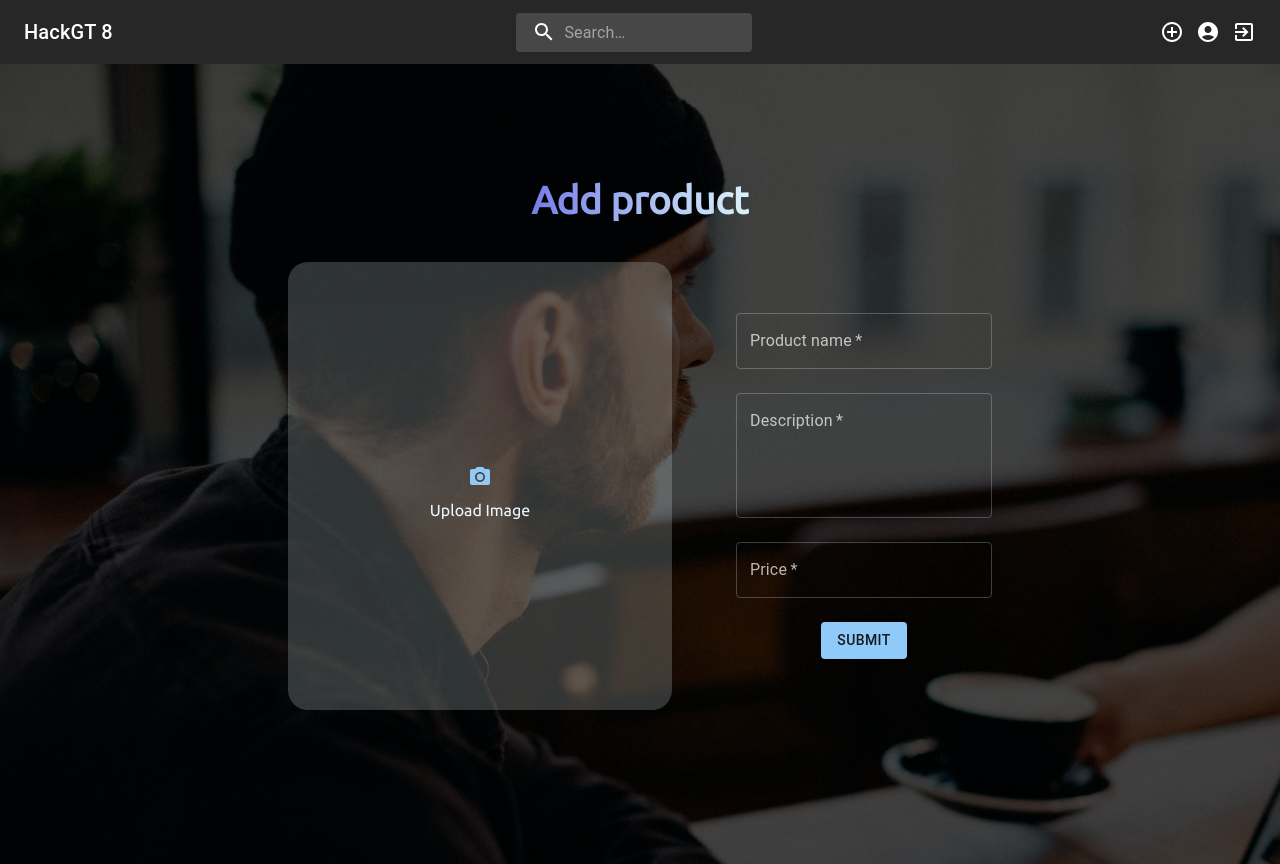
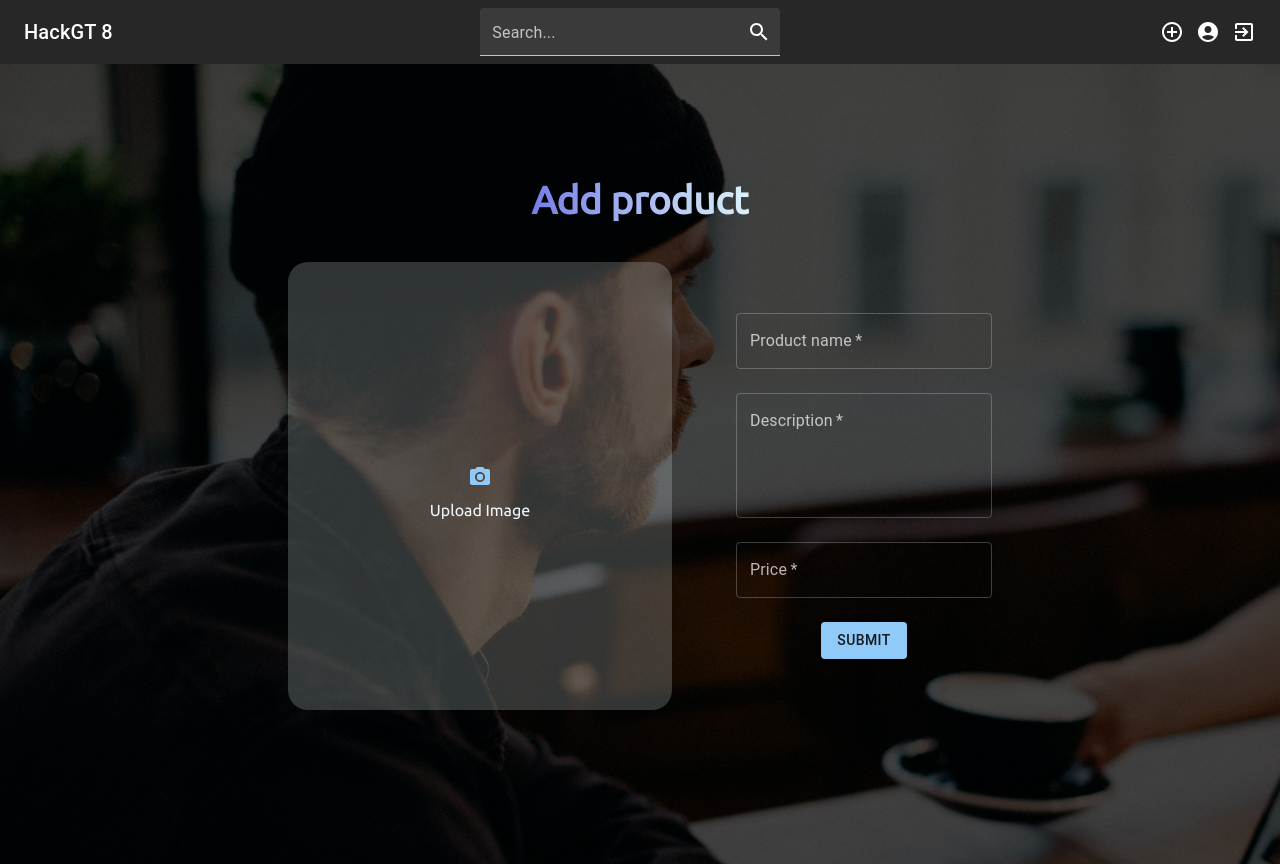
Before and after one commit to computer-geek64/smallfund, a React (Create React App) app in the folder frontend/: page / in a window 1280 px wide. Built offline with nearby package versions, Linux system fonts and the light colour scheme.

Commit message:
Finalalized navbar

```diff
--- a/frontend/src/components/Main.jsx
+++ b/frontend/src/components/Main.jsx
@@ -1,56 +1,16 @@
 import * as React from 'react';
-import { styled, alpha } from '@mui/material/styles';
 import AppBar from '@mui/material/AppBar';
 import Box from '@mui/material/Box';
 import Toolbar from '@mui/material/Toolbar';
 import IconButton from '@mui/material/IconButton';
 import Typography from '@mui/material/Typography';
-import InputBase from '@mui/material/InputBase';
+import TextField from '@mui/material/TextField';
+import Autocomplete from '@mui/material/Autocomplete';
 
 import SearchIcon from '@mui/icons-material/Search';
 import AccountCircle from '@mui/icons-material/AccountCircle';
 import ControlPointIcon from '@mui/icons-material/ControlPoint';
 import ExitToAppIcon from '@mui/icons-material/ExitToApp';
-
-const Search = styled('div')(({ theme }) => ({
-  position: 'relative',
-  borderRadius: theme.shape.borderRadius,
-  backgroundColor: alpha(theme.palette.common.white, 0.15),
-  '&:hover': {
-    backgroundColor: alpha(theme.palette.common.white, 0.25),
-  },
-  marginRight: theme.spacing(2),
-  marginLeft: 0,
-  width: '100%',
-  [theme.breakpoints.up('sm')]: {
-    marginLeft: theme.spacing(3),
-    width: 'auto',
-  },
-}));
-
-const SearchIconWrapper = styled('div')(({ theme }) => ({
-  padding: theme.spacing(0, 2),
-  height: '100%',
-  position: 'absolute',
-  pointerEvents: 'none',
-  display: 'flex',
-  alignItems: 'center',
-  justifyContent: 'center',
-}));
-
-const StyledInputBase = styled(InputBase)(({ theme }) => ({
-  color: 'inherit',
-  '& .MuiInputBase-input': {
-    padding: theme.spacing(1, 1, 1, 0),
-    // vertical padding + font size from searchIcon
-    paddingLeft: `calc(1em + ${theme.spacing(4)})`,
-    transition: theme.transitions.create('width'),
-    width: '100%',
-    [theme.breakpoints.up('md')]: {
-      width: '20ch',
-    },
-  },
-}));
 
 export default function PrimarySearchAppBar() {
   const menuId = 'primary-search-account-menu';
@@ -67,15 +27,25 @@ export default function PrimarySearchAppBar() {
                 HackGT 8
             </Typography>
             <Box sx={{ flexGrow: 1 }} />
-            <Search>
-                <SearchIconWrapper>
-                    <SearchIcon />
-                </SearchIconWrapper>
-                <StyledInputBase
-                    placeholder="Search…"
-                    inputProps={{ 'aria-label': 'search' }}
-                />
-            </Search>
+            <Autocomplete
+                id="combo-box-demo"
+                options={["abc", "bcd"]}
+                getOptionLabel={(option) => option}
+                forcePopupIcon={true}
+                popupIcon={<SearchIcon />}
+                renderInput={(params) => (
+                    <>
+                        <TextField
+                            placeholder="search"
+                            {...params}
+                            label="Search..."
+                            variant="filled"
+                        />
+                    </>
+                )}
+                sx={{ width: 300 }}
+                size="small"
+             />
             <Box sx={{ flexGrow: 1 }} />
             <IconButton
                 size="large"
```
Also changed, not shown: frontend/src/components/CustomAuto.jsx (added).
